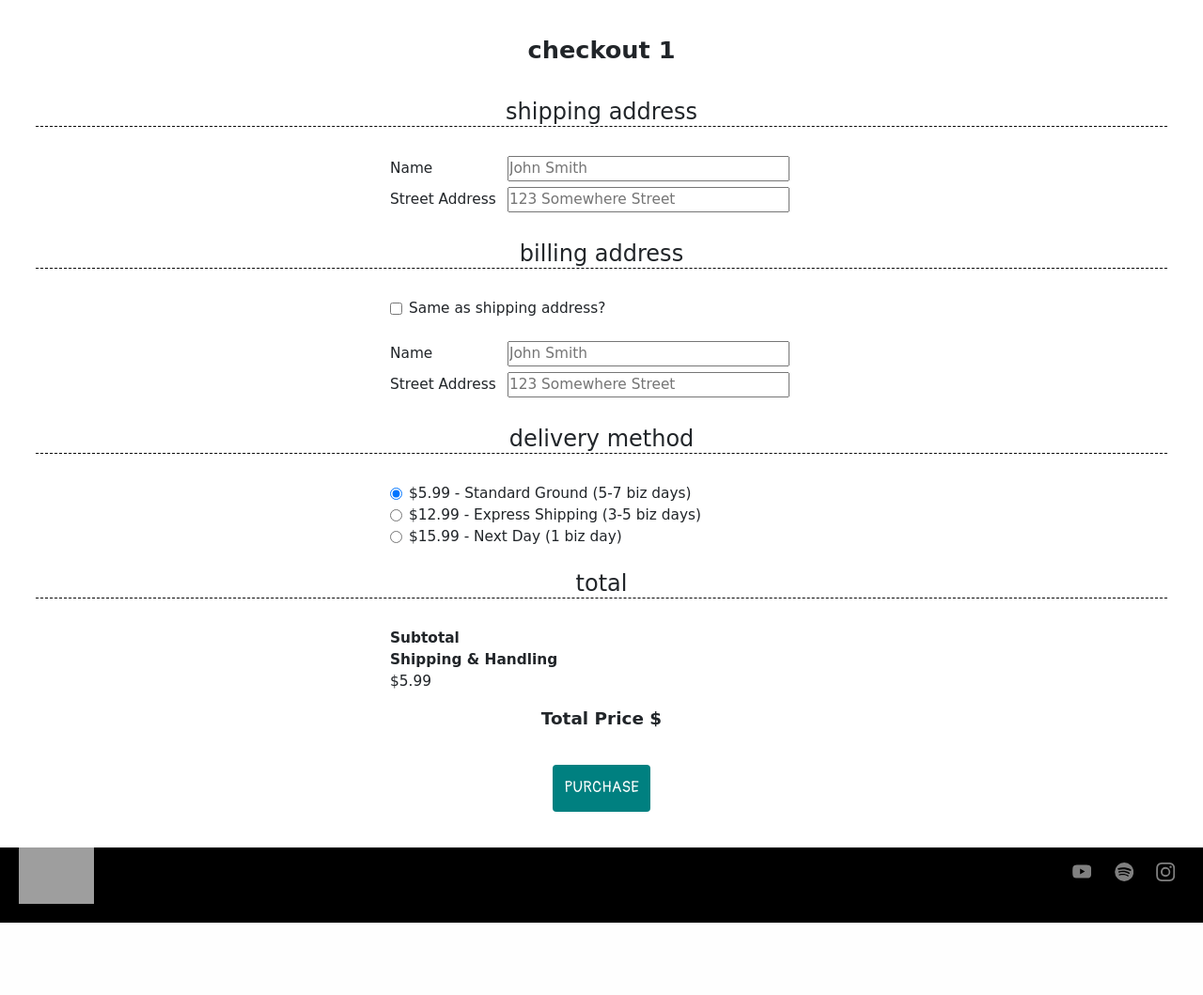
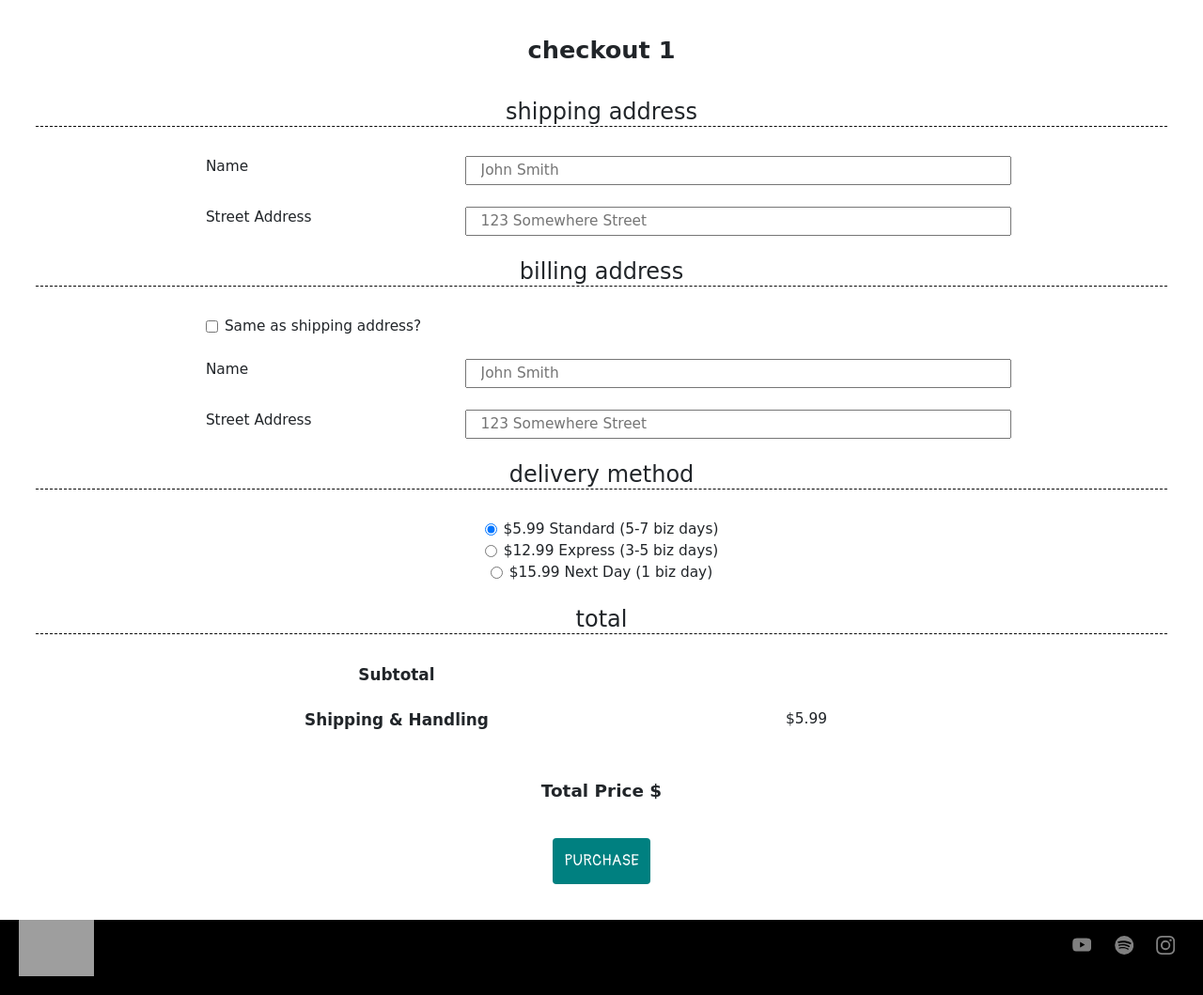
Before and after one commit to jschhie/Mock-Band-Web-App, a Flask app: page /checkout/1 in a window 1280 px wide. Shown: the part 183-1242 px from the top of the page at 94% size. Before the commit the page ends 1165 px from the top, so only its background shows below. Run offline with Flask 2, Linux system fonts and the light colour scheme; some libraries are stand-ins or nearby versions; some web fonts are replaced; grey boxes are pictures that could not be loaded.

Commit message:
made checkout page responsive

```diff
--- a/website/static/style.css
+++ b/website/static/style.css
@@ -199,7 +199,8 @@ footer {
 }
 
 .checkout-form {
-    width: 450px;
+    /*width: 450px;*/
+    width: 70%;
     margin: auto;
 }
 
@@ -207,15 +208,14 @@ footer {
     margin-top: 3%;
 }
 
-
-#subtotal-label {
-    margin-right: 320px;
+#ship-handle-label, #subtotal-label {
     font-weight: bolder;
+    font-size: 1.1em;
+    text-align: center;
 }
 
-#ship-handle-label {
-    margin-right: 242px;
-    font-weight: bolder;
+#shipping-fee, #subtotal {
+    text-align: center;
 }
 
 #total-price-label {
@@ -225,23 +225,15 @@ footer {
     text-align: center;
 }
 
-/* center shipping and shipping labels and input fields */
-/*#ship-name-label, #bill-name-label {
-    margin-right: 80px;
-}*/
-
-.checkout-label {
-    width: 120px;
+.shipping-form {
+    text-align: center;
 }
 
+/* center shipping and shipping labels and input fields */
 .section-city {
     font-size: 1.4em;
     text-align: center;
     margin-bottom: 2%;
-}
-
-#shippingName, #shippingAddress, #billName, #billAddress {
-    width: 300px;
 }
 
 /* ===== INDEX, TOUR SECTION ==== */
--- a/website/templates/checkout.html
+++ b/website/templates/checkout.html
@@ -11,11 +11,15 @@
         <h4 class="sub-header">shipping address</h4>
         <br>
         <div class="checkout-form">
-            <label class="checkout-label" id="ship-name-label">Name</label>
-            <input placeholder="John Smith" id="shippingName">
+            <div class="row">
+                <label class="checkout-label col-md-4" id="ship-name-label">Name</label>
+                <input class="col-md-8" placeholder="John Smith" id="shippingName">
+            </div>
             <br>
-            <label class="checkout-label">Street Address</label>
-            <input placeholder="123 Somewhere Street" id="shippingAddress">
+            <div class="row">
+                <label class="checkout-label col-md-4">Street Address</label>
+                <input class="col-md-8" placeholder="123 Somewhere Street" id="shippingAddress">
+            </div>
         </div>
     </div>
 
@@ -28,11 +32,15 @@
                 <label class="form-check-label" for="flexCheckDefault">Same as shipping address?</label>
             </div>
             <br>
-            <label  class="checkout-label" id="bill-name-label">Name</label>
-            <input placeholder="John Smith" id="billName">
+            <div class="row">
+                <label class="checkout-label col-md-4" id="bill-name-label">Name</label>
+                <input class="col-md-8" placeholder="John Smith" id="billName">
+            </div>
             <br>
-            <label class="checkout-label">Street Address</label>
-            <input placeholder="123 Somewhere Street" id="billAddress">
+            <div class="row">
+                <label class="col-md-4 checkout-label">Street Address</label>
+                <input class="col-md-8" placeholder="123 Somewhere Street" id="billAddress">
+            </div>
         </div>
     </div>
 
@@ -40,23 +48,23 @@
         <h4 class="sub-header">delivery method</h4>
         <br>
         <div class="checkout-form">
-            <div class="form-check">
+            <div class="form-check shipping-form">
                 <div>
                     <input class="form-check-input" type="radio" name="flexRadioDefault" id="flexRadioDefault2" checked onchange="radioChange(this)">
                     <label class="form-check-label" for="flexRadioDefault2" value="$5.99">
-                      <span class="radio-price">$5.99</span> - Standard Ground (5-7 biz days)
+                      <span class="radio-price">$5.99</span><span class="shipping-type"> Standard (5-7 biz days)</span>
                     </label>
                 </div>
                 <div>
                     <input class="form-check-input" type="radio" name="flexRadioDefault" id="flexRadioDefault1" onchange="radioChange(this)">
                     <label class="form-check-label" for="flexRadioDefault1">
-                        <span class="radio-price">$12.99</span> - Express Shipping (3-5 biz days)
+                        <span class="radio-price">$12.99</span><span class="shipping-type"> Express (3-5 biz days)</span>
                     </label>
                 </div>
                 <div>
                     <input class="form-check-input" type="radio" name="flexRadioDefault" id="flexRadioDefault1" onchange="radioChange(this)">
                     <label class="form-check-label" for="flexRadioDefault1">
-                        <span class="radio-price">$15.99</span> - Next Day (1 biz day)
+                        <span class="radio-price">$15.99</span><span class="shipping-type"> Next Day (1 biz day)</span>
                     </label>
                 </div>
             </div>
@@ -67,9 +75,13 @@
         <h4 class="sub-header">total</h4>
         <br>
         <div class="checkout-form">
-            <span id="subtotal-label">Subtotal </span><span id="subtotal"></span>
+            <div class="row">
+                <span class="col-md-6" id="subtotal-label">Subtotal </span><span class="col-md-6" id="subtotal"></span>
+            </div>
             <br>
-            <span id="ship-handle-label">Shipping & Handling </span><span id="shipping-fee">$5.99</span>
+            <div class="row">
+                <span class="col-md-6" id="ship-handle-label">Shipping & Handling </span><span class="col-md-6" id="shipping-fee">$5.99</span>
+            </div>
             <br>
             <div id="total-price-label">Total Price $<span id="total-price"></span></div>
         </div>
```
